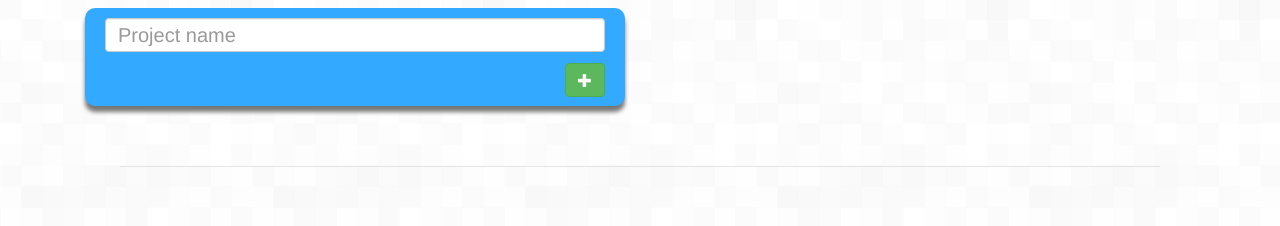
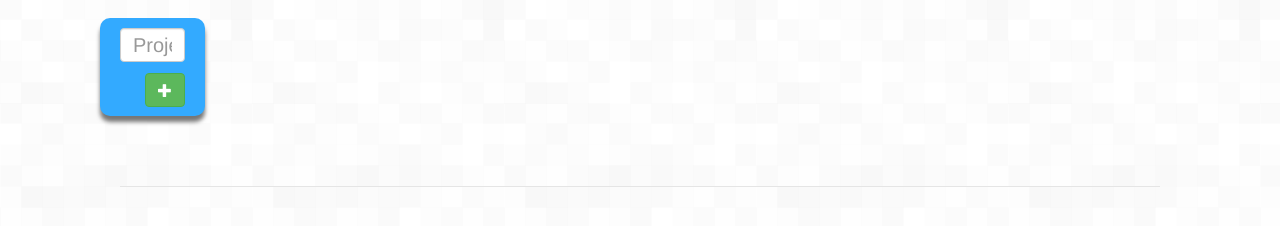
Before and after one commit to dsypien/Tasks, a website: page app/index.html at #/projects in a window 1280 px wide. Shown: the part 126-352 px from the top of the page. Drawn offline with nearby package versions, Linux system fonts and the light colour scheme; some packages are replaced by stand-ins of ours; files that its build step writes are made by us from their sources; a script that the page names is missing.

Commit message:
Update media quieries

```diff
--- a/app/styles/main.css
+++ b/app/styles/main.css
@@ -63,6 +63,28 @@ body {
   font-weight: bold;
   text-align: center;
   cursor: move;
+}
+
+
+@media (min-width: 600px){
+  .col-md-3 {
+    width: 50%;
+    float:left;
+  }
+}
+
+@media (min-width: 850px){
+  .col-md-3 {
+    width: 33.33333%;
+    float:left;
+  }
+}
+
+@media (min-width: 1000px){
+  .col-md-3 {
+    width: 25%;
+    float:left;
+  }
 }
 
 /* Customize container */
--- a/app/views/projects.html
+++ b/app/views/projects.html
@@ -18,10 +18,12 @@
 
 		<div >
 		    <form ng-submit="create()" class="col-md-6">
-				<div class="project-container">
-						<input type='text' ng-model="project.name" class='form-control' placeholder="Project name" required>
+		    	<div class="col-md-3">
+					<div class="project-container">
+							<input type='text' ng-model="project.name" class='form-control' placeholder="Project name" required>
 
-						<button type="submit" class="btn btn-success glyphicon glyphicon-plus"></button>
+							<button type="submit" class="btn btn-success glyphicon glyphicon-plus"></button>
+					</div>
 				</div>
 			</form>
 		</div>
```
